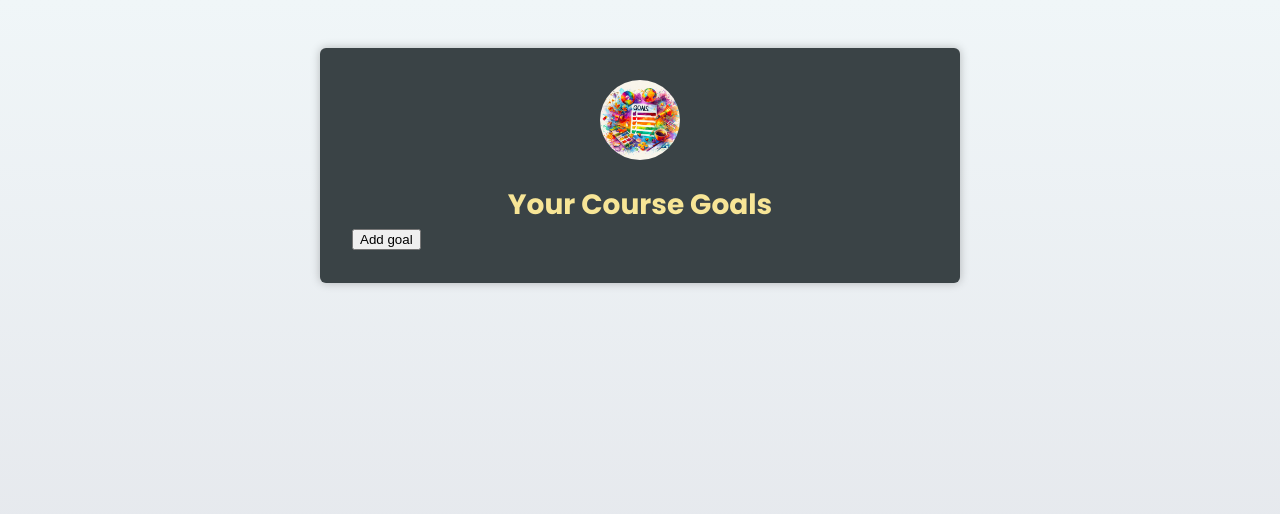
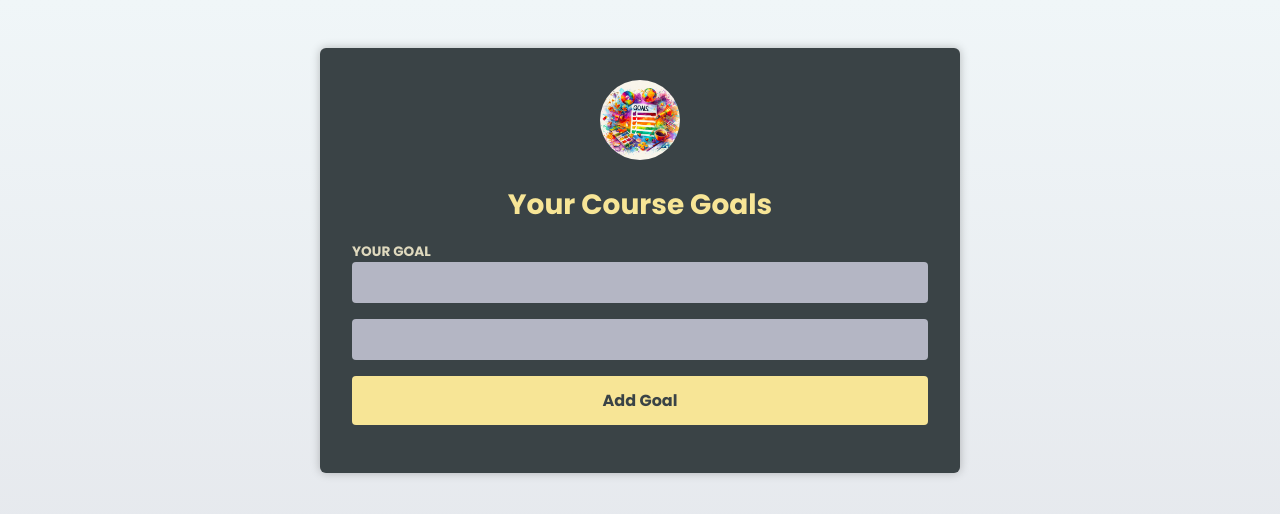
Before and after one commit to joao-zac/CourseGoal, a React (Vite) app: page / in a window 1280 px wide. Shown: the top 514 px of the page. Built offline with nearby package versions, Linux system fonts and the light colour scheme.

Commit message:
:sparkles: feat: Criação de Iputs e Formulário

```diff
--- a/src/App.tsx
+++ b/src/App.tsx
@@ -1,7 +1,10 @@
+import { useState } from "react";
+
+import goalsimg from "./assets/goals.jpg"
+
 import Header from "./components/Header";
 import CourseGoalList from "./components/CourseGoalList";
-import goalsimg from "./assets/goals.jpg"
-import { useState } from "react";
+import NewGoal from "./components/NewGoal";
 
 export type Tgoals = {
   title: string;
@@ -13,13 +16,13 @@
 
   const [goal, setGoal] = useState<Tgoals[]>([])
 
-  function handleAddGoal() {
+  function handleAddGoal(goal: string, summary: string) {
     setGoal(prevGoals => {
 
       const newGoal:Tgoals = {
         id: Math.random(),
-        title: 'Learn React + TS',
-        description: 'Learn it in depth!'
+        title: goal,
+        description: summary
       };
 
       return [...prevGoals, newGoal]
@@ -38,7 +41,7 @@
         <h1>Your Course Goals</h1>
       </Header>
 
-      <button onClick={handleAddGoal}>Add goal</button>
+      <NewGoal onAddGoal={handleAddGoal}/>
 
       <CourseGoalList goal={goal} onDeleteGoal={handleDeleteGoal}/>
 
--- /dev/null
+++ b/src/components/NewGoal.tsx
@@ -0,0 +1,43 @@
+import { useRef, type FormEvent } from 'react'
+
+type NewGoalProps = {
+        onAddGoal: (goal: string, summary: string) => void;
+}
+
+const NewGoal = ({ onAddGoal }: NewGoalProps) => {
+
+
+
+    const goal = useRef<HTMLInputElement>(null)
+    const summary = useRef<HTMLInputElement>(null)
+
+    function handleSubmit(e: FormEvent<HTMLFormElement>) {
+        e.preventDefault;
+
+        const enteredGoal = goal.current!.value;
+        const enterdeSummary = summary.current!.value
+
+        e.currentTarget.reset();
+        onAddGoal(enteredGoal, enterdeSummary);
+    }
+
+  return (
+    <form onSubmit={handleSubmit}>
+        <p>
+            <label htmlFor="goal">Your goal</label>
+            <input id="goal" type="text" ref={goal}/>
+        </p>
+
+        <p>
+            <label htmlFor="summary"></label>
+            <input id="summary" type="text" ref={summary} />
+        </p>
+
+        <p>
+            <button>Add Goal</button>
+        </p>
+    </form>
+  )
+}
+
+export default NewGoal
```
